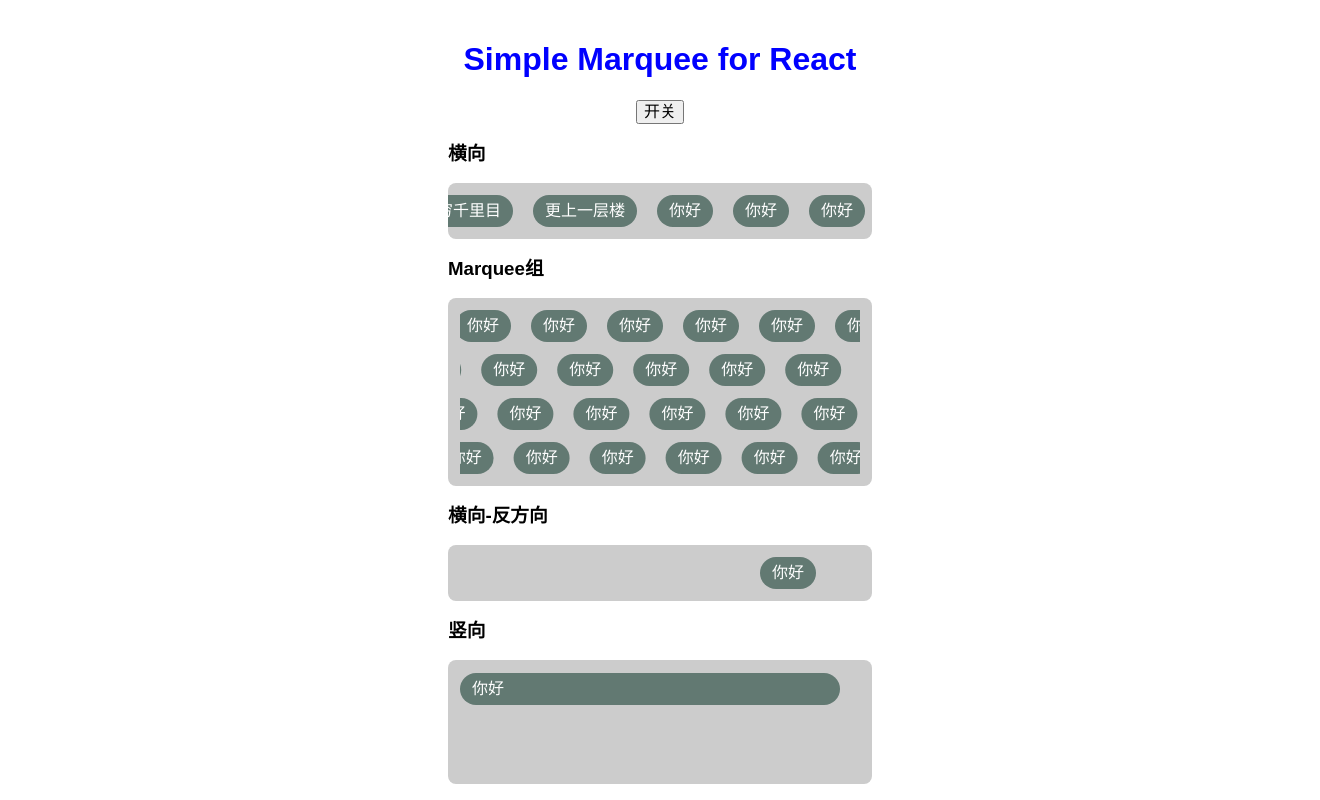
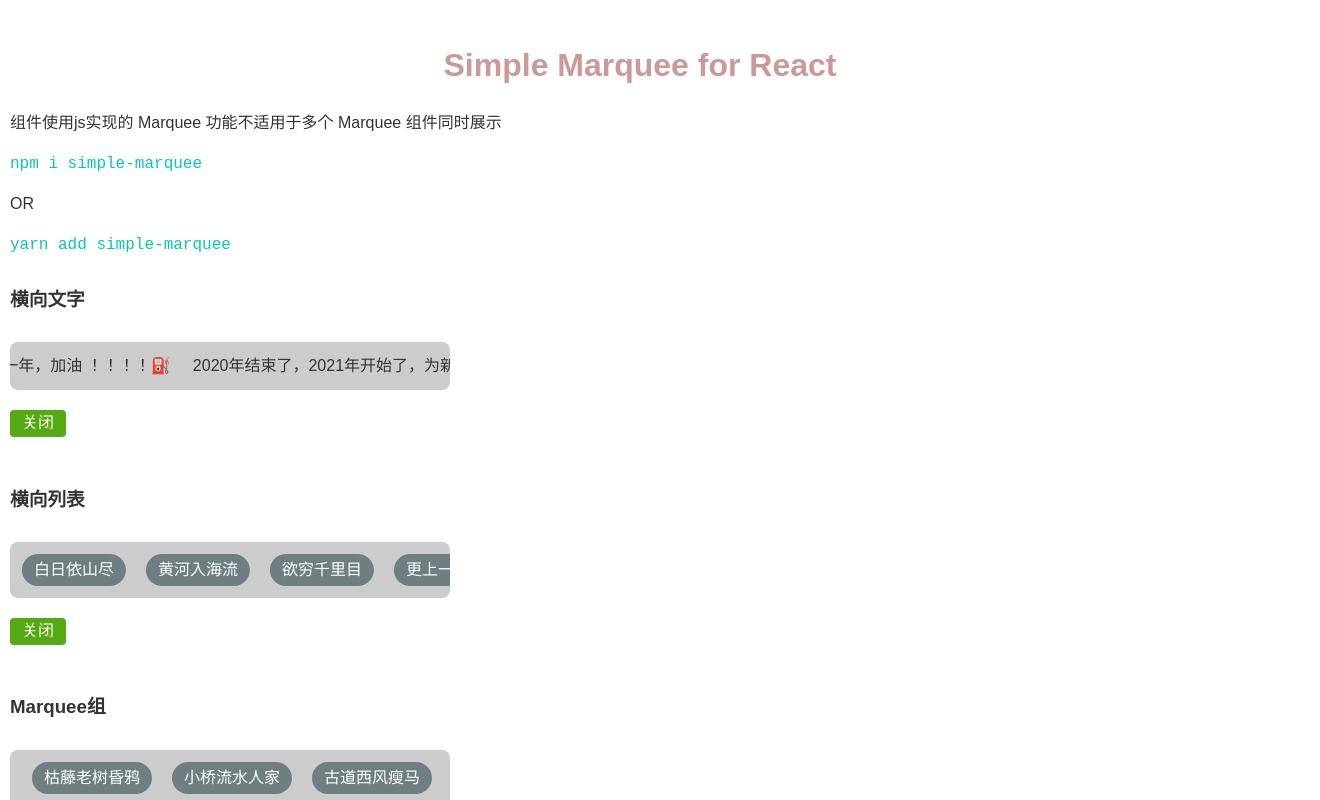
Before and after one commit to IFmiss/simple-marquee, a React app: page / in a window 1280 px wide. Shown: the top 800 px of the page, 1320 px wide, since content can reach past the window. Built offline with nearby package versions, Linux system fonts and the light colour scheme.

Commit message:
update: u

```diff
--- a/src/pages/Home/home.less
+++ b/src/pages/Home/home.less
@@ -1,14 +1,25 @@
 .home {
-  display: flex;
-  align-items: center;
-  justify-content: center;
-  flex-direction: column;
-  padding: 20px;
-  min-width: 100vw;
-  min-height: 100vh;
+  // display: flex;
+  // align-items: center;
+  // justify-content: center;
+  // flex-direction: column;
+  padding: 20px 10px 50px 10px;
+  box-sizing: border-box;
+  // min-width: 100vw;
+  // min-height: 100vh;
+  position: relative;
+  color: #333;
+  line-height: 1.5;
+
+  code {
+    color: rgb(5, 201, 175);
+  }
 
   h1 {
-    color: blue;
+    color: #CC9999;
+    text-align: center;
+    z-index: 1;
+    line-height: 1.5;
   }
 
   .area {
@@ -17,6 +28,8 @@
       position: sticky;
       top: 0;
       z-index: 1;
+      background-color: #fff;
+      padding: 10px 0;
     }
 
     .horizontal-item {
@@ -26,22 +39,30 @@
 
     .marquee_group {
       border-radius: 8px;
-      width: 400px;
+      width: 440px;
       max-width: 100%;
       background-color: #ccc;
       padding: 12px;
+      box-sizing: border-box;
     }
 
     .marquee_group_vertical {
       border-radius: 8px;
-      width: 400px;
+      width: 440px;
       max-width: 100%;
       background-color: #ccc;
-      padding: 12px;
+      padding: 0 12px;
       height: 100px;
-      &>div div {
-        margin-bottom: 20px;
-      }
+      box-sizing: border-box;
     }
   }
+
+  button {
+    background-color: #55aa11;
+    color: #fff;
+    margin: 20px 0;
+    border: none;
+    border-radius: 4px;
+    padding: 4px 12px;
+  }
 }
--- a/src/pages/Home/index.tsx
+++ b/src/pages/Home/index.tsx
@@ -6,19 +6,49 @@ import styles from './home.less'
 
 interface IHomeProps {}
 
+const color = '6f7f81'
+
 const Home: React.FC<IHomeProps> = (props) => {
-  const [stopMarquee, setStopMarquee] = useState(false);
-  const color = Math.random().toString(16).substr(2, 6);
+  const [stopMarquee, setStopMarquee] = useState({
+    stop: true,
+    index: -1
+  });
+
+  const onBtnClick = (index: number) => {
+    setStopMarquee(s => ({
+      stop: index === s.index ? !s.stop : true,
+      index
+    }))
+  }
+
+  const isPlay = (index: number) => {
+    return stopMarquee.index === index && stopMarquee.stop
+  }
 
   return (
     <div className={styles.home}>
       <h1>Simple Marquee for React</h1>
-      <button onClick={() => setStopMarquee(s => !s)}>开关</button>
+      <p>组件使用js实现的 Marquee 功能不适用于多个 Marquee 组件同时展示</p>
+
+      <code>npm i simple-marquee</code>
+      <p>OR</p>
+      <code>yarn add simple-marquee</code>
+
       <div className={styles.area}>
-        <h3 className={styles.title}>横向</h3>
+        <h3 className={styles.title}>横向文字</h3>
+        <Marquee className={styles.marquee_group}
+          direction={'horizontal'}
+          stop={!(stopMarquee.stop && stopMarquee.index === -1)}>
+          2020年结束了，2021年开始了，为新的一年，加油 ！！！！⛽️&nbsp;&nbsp;&nbsp;&nbsp;&nbsp;
+        </Marquee>
+      </div>
+      <button onClick={() => onBtnClick(-1)}>{ isPlay(0) ? '启动' : '关闭' }</button>
+
+      <div className={styles.area}>
+        <h3 className={styles.title}>横向列表</h3>
         <Marquee className={styles.marquee_group}
         direction={'horizontal'}
-        stop={stopMarquee}>
+        stop={!(stopMarquee.stop && stopMarquee.index === 0)}>
           <List style={{
             backgroundColor: `#${color}`
           }}>白日依山尽</List>
@@ -33,162 +63,128 @@ const Home: React.FC<IHomeProps> = (props) => {
           }}>更上一层楼</List>
           <List style={{
             backgroundColor: `#${color}`
-          }}>你好</List>
+          }}>春眠不觉晓</List>
           <List style={{
             backgroundColor: `#${color}`
-          }}>你好</List>
+          }}>处处闻啼鸟</List>
           <List style={{
             backgroundColor: `#${color}`
-          }}>你好</List>
+          }}>夜来风雨声</List>
           <List style={{
             backgroundColor: `#${color}`
-          }}>你好</List>
-          <List style={{
-            backgroundColor: `#${color}`
-          }}>你好</List>
+          }}>花落知多少</List>
         </Marquee>
       </div>
+      <button onClick={() => onBtnClick(0)}>{ isPlay(0) ? '启动' : '关闭' }</button>
 
       <div className={styles.area}>
         <h3 className={styles.title}>Marquee组</h3>
         <div className={styles.marquee_group}>
-          <MarqueeGroup stop={stopMarquee}>
+          <MarqueeGroup stop={!(stopMarquee.stop && stopMarquee.index === 1)}>
             <Marquee
             style={{
               marginBottom: '12px'
             }}
             speed={1.8}
-            direction={'horizontal'}
-            stop={stopMarquee}>
+            indent={10}
+            direction={'horizontal'}>
               <List style={{
                 backgroundColor: `#${color}`
-              }}>你好</List>
+              }}>枯藤老树昏鸦</List>
               <List style={{
                 backgroundColor: `#${color}`
-              }}>你好</List>
+              }}>小桥流水人家</List>
               <List style={{
                 backgroundColor: `#${color}`
-              }}>你好</List>
-              <List style={{
-                backgroundColor: `#${color}`
-              }}>你好</List>
-              <List style={{
-                backgroundColor: `#${color}`
-              }}>你好</List>
-              <List style={{
-                backgroundColor: `#${color}`
-              }}>你好</List>
+              }}>古道西风瘦马</List>
             </Marquee>
             <Marquee
             style={{
               marginBottom: '12px'
             }}
-            direction={'horizontal'}
-            speed={1.2}
-            stop={stopMarquee}>
+            direction={'horizontal-reverse'}
+            indent={25}
+            speed={1.2}>
               <List style={{
                 backgroundColor: `#${color}`
-              }}>你好</List>
+              }}>夕阳西下</List>
               <List style={{
                 backgroundColor: `#${color}`
-              }}>你好</List>
+              }}>断肠人在天涯</List>
               <List style={{
                 backgroundColor: `#${color}`
-              }}>你好</List>
+              }}>离离原上草</List>
               <List style={{
                 backgroundColor: `#${color}`
-              }}>你好</List>
-              <List style={{
-                backgroundColor: `#${color}`
-              }}>你好</List>
-              <List style={{
-                backgroundColor: `#${color}`
-              }}>你好</List>
-            </Marquee>
-            <Marquee
-            style={{
-              marginBottom: '12px'
-            }}
-            direction={'horizontal'}
-            speed={1.4}
-            stop={stopMarquee}>
-              <List style={{
-                backgroundColor: `#${color}`
-              }}>你好</List>
-              <List style={{
-                backgroundColor: `#${color}`
-              }}>你好</List>
-              <List style={{
-                backgroundColor: `#${color}`
-              }}>你好</List>
-              <List style={{
-                backgroundColor: `#${color}`
-              }}>你好</List>
-              <List style={{
-                backgroundColor: `#${color}`
-              }}>你好</List>
-              <List style={{
-                backgroundColor: `#${color}`
-              }}>你好</List>
+              }}>一岁一枯荣</List>
             </Marquee>
             <Marquee
             direction={'horizontal'}
-            speed={1.6}
-            stop={stopMarquee}>
+            indent={55}
+            speed={1.4}>
               <List style={{
                 backgroundColor: `#${color}`
-              }}>你好</List>
+              }}>一岁一枯荣</List>
               <List style={{
                 backgroundColor: `#${color}`
-              }}>你好</List>
+              }}>野火烧不尽</List>
               <List style={{
                 backgroundColor: `#${color}`
-              }}>你好</List>
-              <List style={{
-                backgroundColor: `#${color}`
-              }}>你好</List>
-              <List style={{
-                backgroundColor: `#${color}`
-              }}>你好</List>
-              <List style={{
-                backgroundColor: `#${color}`
-              }}>你好</List>
-              <List style={{
-                backgroundColor: `#${color}`
-              }}>你好</List>
+              }}>春风吹又生</List>
             </Marquee>
           </MarqueeGroup>
         </div>
+
+        <button onClick={() => onBtnClick(1)}>{ isPlay(1) ? '启动' : '关闭' }</button>
       </div>
 
       <div className={styles.area}>
         <h3 className={styles.title}>横向-反方向</h3>
         <Marquee className={styles.marquee_group}
-        direction={'horizontal-reverse'}>
+        direction={'horizontal-reverse'}
+        stop={!(stopMarquee.stop && stopMarquee.index === 2)}>
           <List style={{
                 backgroundColor: `#${color}`
-              }}>你好</List>
+              }}>明天会更好，打工人</List>
         </Marquee>
+
+        <button onClick={() => onBtnClick(2)}>{ isPlay(2) ? '启动' : '关闭' }</button>
       </div>
 
       <div className={styles.area}>
         <h3 className={styles.title}>竖向</h3>
         <Marquee className={styles.marquee_group_vertical}
-        direction={'vertical'}>
+        direction={'vertical'}
+        stop={!(stopMarquee.stop && stopMarquee.index === 3)}>
           <List style={{
-                backgroundColor: `#${color}`
-              }}>你好</List>
+                // backgroundColor: `#${color}`
+              }}>hello</List>
+          <List style={{
+                // backgroundColor: `#${color}`
+              }}>this is a react component</List>
+          <List style={{
+                // backgroundColor: `#${color}`
+              }}>react simple marquee</List>
         </Marquee>
+        <button onClick={() => onBtnClick(3)}>{ isPlay(3) ? '启动' : '关闭' }</button>
       </div>
 
       <div className={styles.area}>
-        <h3 className={styles.title}>竖向</h3>
+        <h3 className={styles.title}>竖向-反方向</h3>
         <Marquee className={styles.marquee_group_vertical}
-        direction={'vertical-reverse'}>
+        direction={'vertical-reverse'}
+        stop={!(stopMarquee.stop && stopMarquee.index === 4)}>
           <List style={{
-                backgroundColor: `#${color}`
-              }}>你好</List>
+                // backgroundColor: `#${color}`
+              }}>11111111111</List>
+          <List style={{
+                // backgroundColor: `#${color}`
+              }}>22222222</List>
+          <List style={{
+                // backgroundColor: `#${color}`
+              }}>33333333</List>
         </Marquee>
+        <button onClick={() => onBtnClick(4)}>{ isPlay(4) ? '启动' : '关闭' }</button>
       </div>
     </div>
   )
--- a/src/pages/List/list.less
+++ b/src/pages/List/list.less
@@ -6,4 +6,6 @@
   position: relative;
   margin-right: 20px;
   color: #fff;
+  box-sizing: border-box;
+  // background: ;
 }
```
